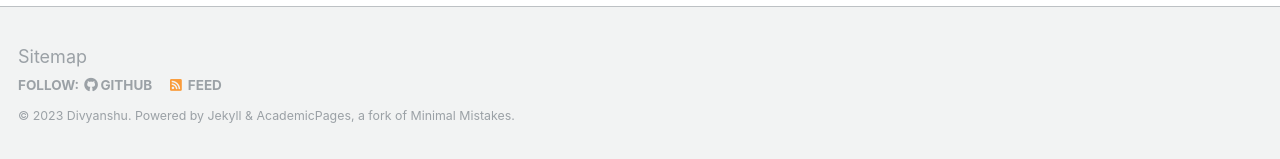
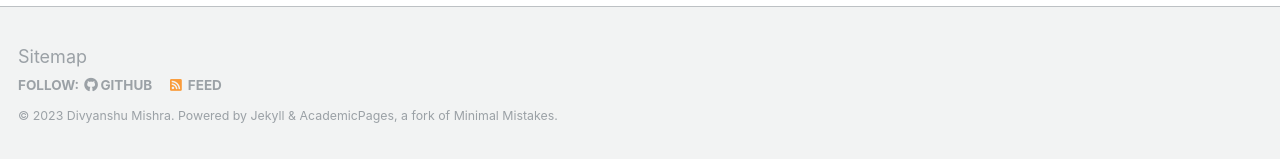
Before and after one commit to FetalUltrasound/divyanshumishra, a Jekyll site: the page built from _pages/about.md, in a window 1280 px wide and 900 px high, scrolled down 2463 px. Shown: the part 738-897 px from the top of the window. Built offline with Jekyll 4.4.1, drawn with Linux system fonts in a browser that asks for light colours; some web fonts are replaced.

Commit message:
Update _config.yml

```diff
--- a/_config.yml
+++ b/_config.yml
@@ -9,7 +9,7 @@
 locale                   : "en-US"
 title                    : "Divyanshu Mishra"
 title_separator          : "-"
-name                     : &name "Divyanshu"
+name                     : &name "Divyanshu Mishra"
 description              : &description ""
 url                      : https://academicpages.github.io # the base hostname & protocol for your site e.g. "https://mmistakes.github.io"
 baseurl                  : "" # the subpath of your site, e.g. "/blog"
```
